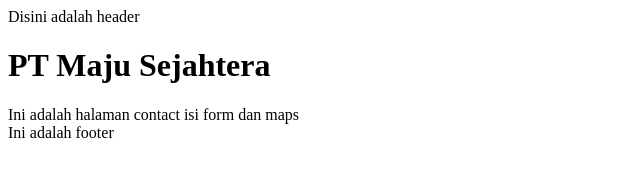
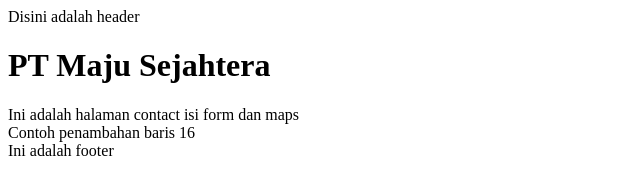
Before and after one commit to mkhoirulanwar411/CompanyProfile, a plain HTML site: page contact-us.html in a window 1280 px wide. Shown: the whole page, without its empty margins (0-640 px from the left). Drawn offline with Linux system fonts and the light colour scheme.

Commit message:
Menambah penjelasan contact us

```diff
--- a/contact-us.html
+++ b/contact-us.html
@@ -8,9 +8,12 @@
 <body>
     <header>Disini adalah header</header>
 
+
     <h1>PT Maju Sejahtera</h1>
     <div>Ini adalah halaman contact isi form dan maps</div>
 
+
+    <div>Contoh penambahan baris 16</div>
     <footer>Ini adalah footer</footer>
 </body>
 </html>
```
